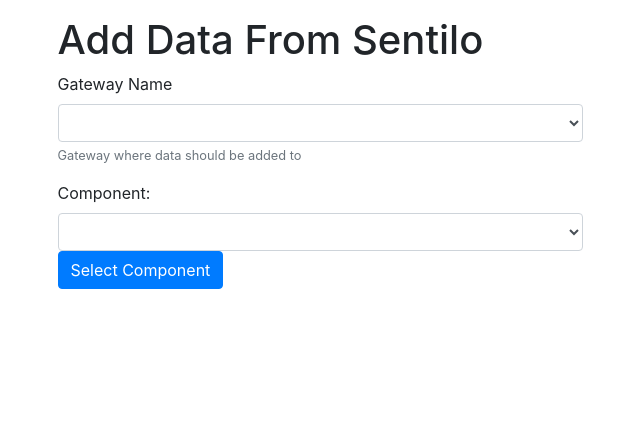
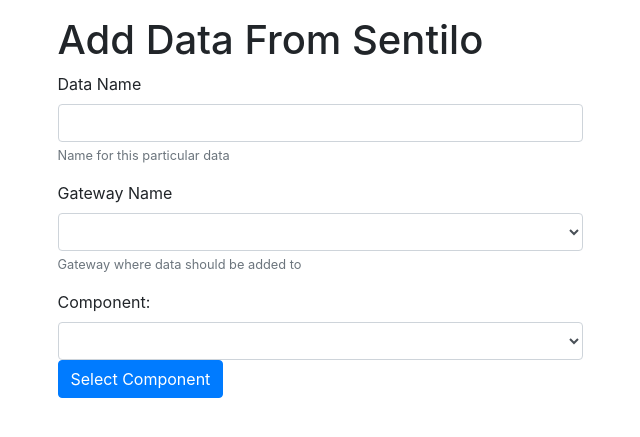
Before and after one commit to StijnJansen2000/SwatLoRa, a PHP site: page /index.php?page=addData in a window 1280 px wide. Shown: the part 56-493 px from the top of the page, without its empty margins (320-960 px from the left). Run offline with PHP 8.4, Linux system fonts and the light colour scheme; the visitor is signed in with stand-in values (Sample User, id 1); data that the repository does not hold is empty; some libraries are stand-ins or nearby versions.

Commit message:
adddata fix

```diff
--- a/inc/addData.inc.php
+++ b/inc/addData.inc.php
@@ -18,6 +18,12 @@
             <h1>Add Data From Sentilo</h1>
 
                 <form method="post">
+                    <div class="form-group">
+                        <label for="InputName">Data Name</label>
+                        <input type="text" class="form-control" id="InputName" name="dataName" aria-describedby="nameHelp" value="<?php if (isset($_POST['dataName'])){echo $_POST['dataName'];} ?>">
+                        <small id="nameHelp" class="form-text text-muted">Name for this particular data</small>
+                    </div>
+
                     <div class="form-group">
                         <label for="Inputgateway">Gateway Name</label>
                         <select class="form-control" id="Inputgateway" name="gateway" aria-describedby="gatewayHelp">
@@ -154,6 +160,7 @@
                             </div>
                         </div>
                         <input type="hidden" id="componentName" name="componentName" value="<?= $_POST['componentName'] ?>">
+                        <input type="hidden" id="dataName" name="dataName" value="<?php echo $_POST['dataName'] ?>">
                         <input type="hidden" id="gateway" name="gateway" value="<?= $_POST['gateway'] ?>">
                         <button type="submit" class="btn btn-primary">Add Data</button>
                     </form>
--- a/inc/data.inc.php
+++ b/inc/data.inc.php
@@ -27,6 +27,7 @@
 
         $query = $conn->prepare("
                 SELECT  D.data_id AS data_id,
+                        D.dataName AS dataName,
                         D.longitude AS longitude,
                         D.latitude AS latitude,
                         D.gpsquality AS gps,
@@ -51,7 +52,7 @@
             <tr>
                 <td><input type="checkbox"></td>
                 <th scope="row"><?php echo $i ?></th>
-                <td><?= $row['component']?></td>
+                <td><?= $row['dataName']?></td>
                 <td><?= $row['dateFrom']?></td>
                 <td><?= $row['dateTo'] ?></td>
                 <td><?= $row['gatewayName'] ?></td>
```
Also changed, not shown: inc/create.inc.php (+8 -5 lines), php/addData.php (+5 -3 lines). Lines whose indentation alone changed are shown as unchanged.
